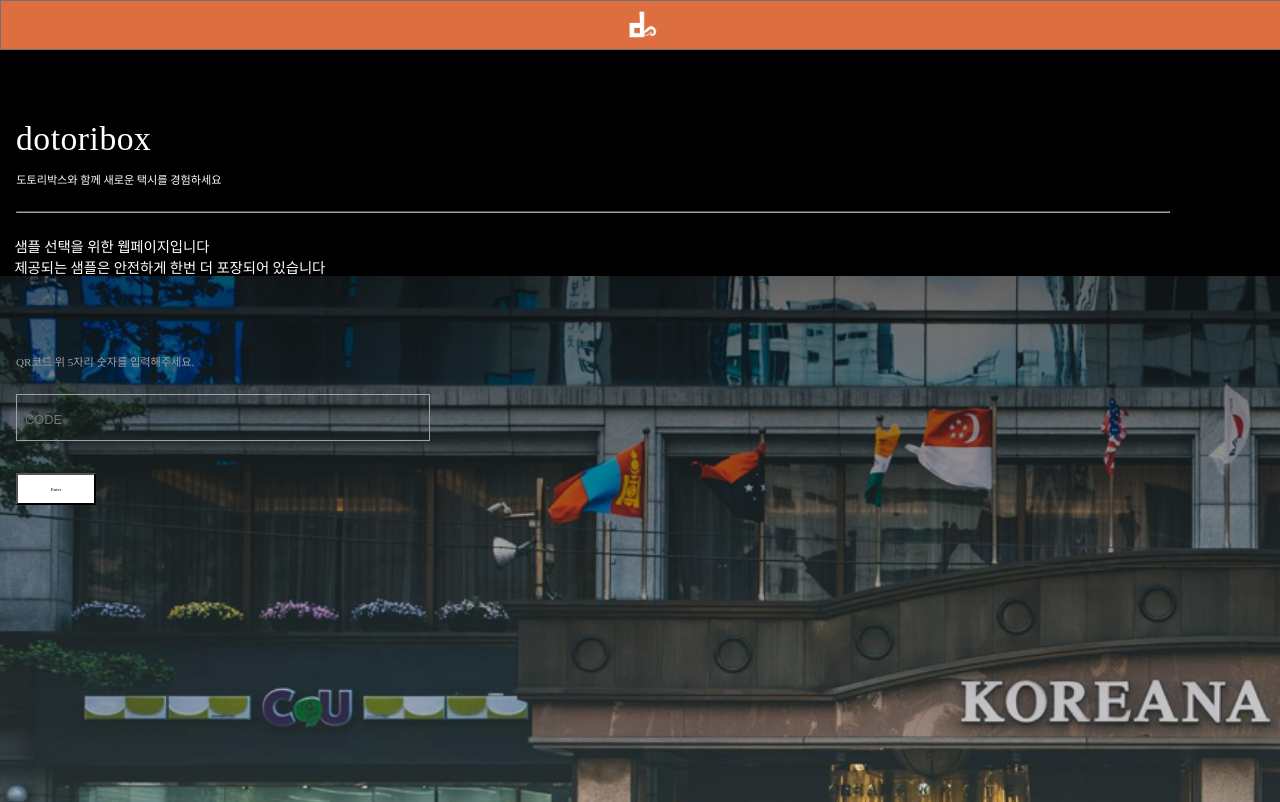
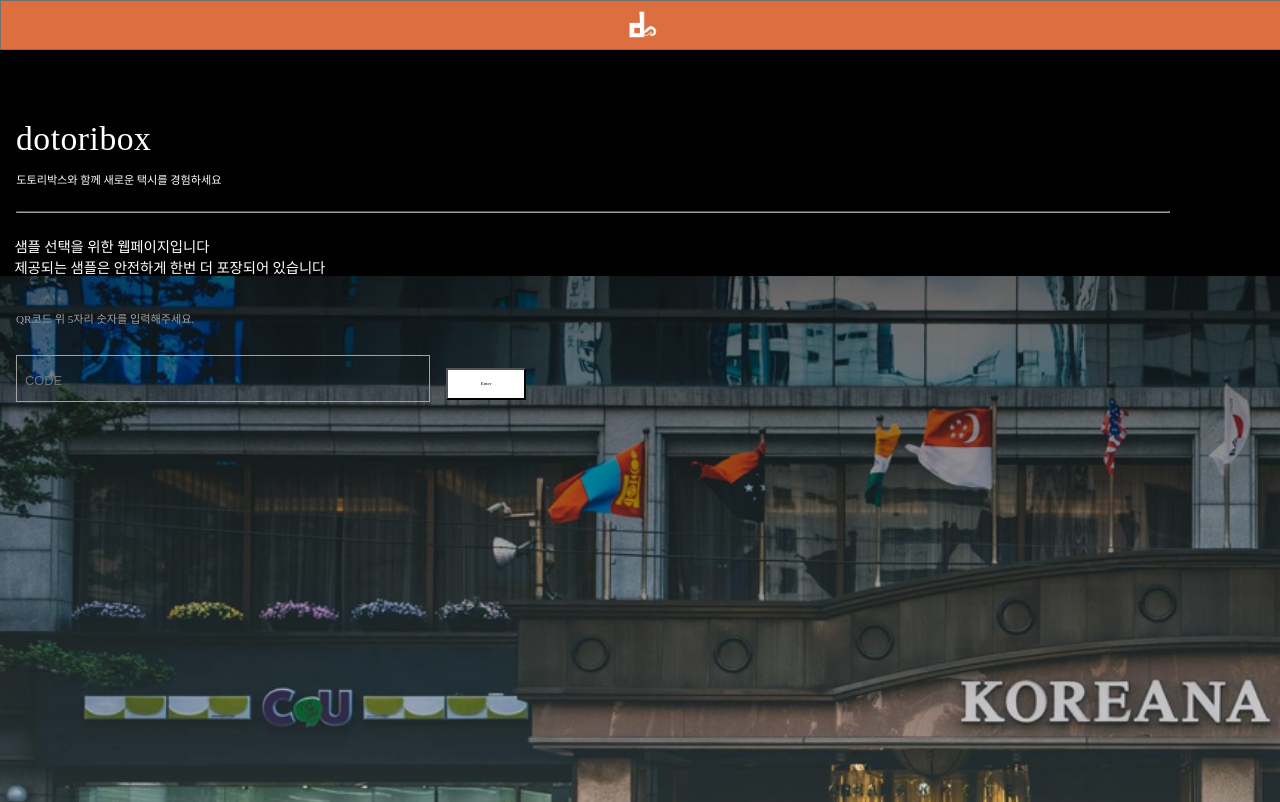
Before and after one commit to DotoriboxED/Dotoribox_Legacy, a React (Create React App) app in the folder frontend/: page / in a window 1280 px wide. Built offline with nearby package versions, Linux system fonts and the light colour scheme.

Commit message:
Edit main message

```diff
--- a/frontend/src/components/Inputcode.js
+++ b/frontend/src/components/Inputcode.js
@@ -56,7 +56,7 @@ const Title2=styled.p`
   margin:auto;
   margin-left:2rem;
   padding-top:0.5rem;
-  margin: 0em 1em 2em 1em;
+  margin: 0em 1em 0em 1em;
 
 `
 
@@ -88,7 +88,7 @@ const Tag=styled.p`
   color: #a3a0a0;
   margin:auto;
   margin-left:1rem;
-  padding-top:0.5rem;
+  padding-top:2rem;
   padding-bottom:0.5rem;
 `
 const Input=styled.input`
@@ -144,8 +144,6 @@ function Inputcode() {
         <Space />
         <Hr></Hr>
         <Title2>샘플 선택을 위한 웹페이지입니다<br/>제공되는 샘플은 안전하게 한번 더 포장되어 있습니다</Title2>
-        <Hr></Hr>
-        <br/>
         <Tag>QR코드 위 5자리 숫자를 입력해주세요.</Tag>
         <Input
           placeholder="CODE"
@@ -153,7 +151,6 @@ function Inputcode() {
           value={Code}
           onChange={({ target: {value}} )=>setCode(value)}
           ></Input>
-        <br></br>
         <Button onClick={() => {
           SampleApi.getTaxiNum(parseInt(Code, 10)).then((res) => {
             history.push({ pathname:'./selectsample', state:{Code:Code}})
```
